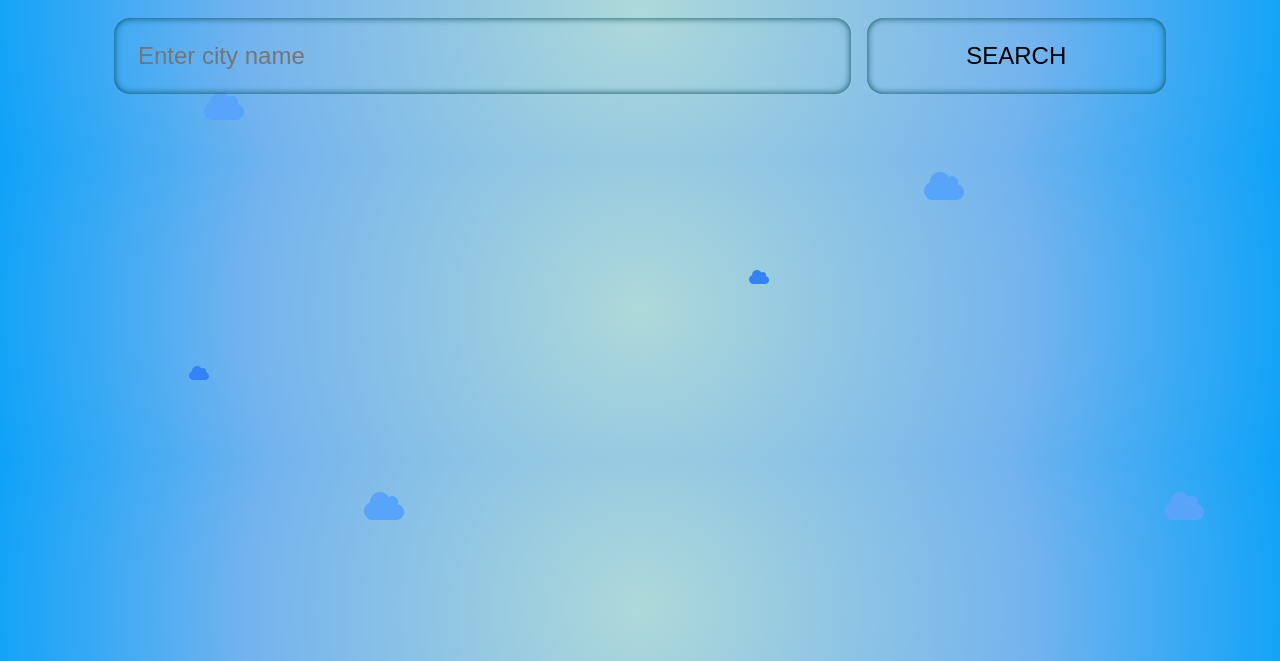
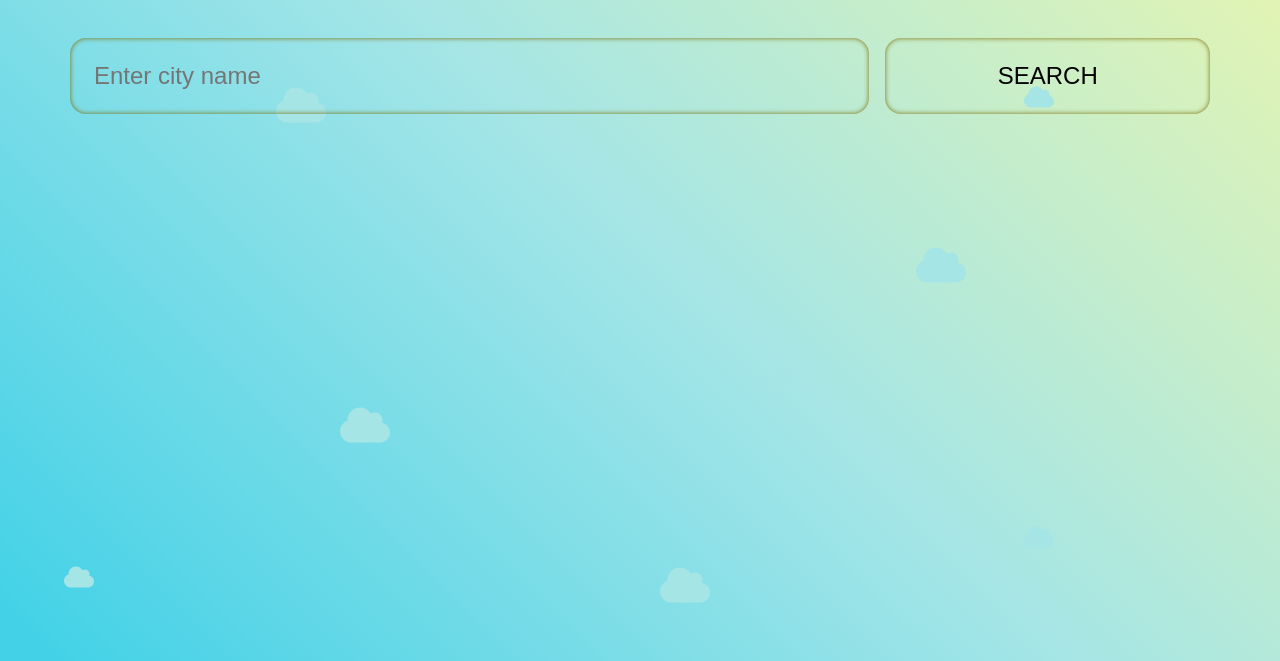
Before and after one commit to maximpypko/Find_weather, a website: page index.html in a window 1280 px wide. Shown: the part 139-800 px from the top of the page. Drawn offline with nearby package versions, Linux system fonts and the light colour scheme.

Commit message:
changed the positioning of the clouds

```diff
--- a/styles/style.scss
+++ b/styles/style.scss
@@ -8,95 +8,95 @@
 
 body {
   position: relative;
-  /* min-height: 100vh; */
-
+  width: 100%;
+  height: 100vh;
+  padding: 70px;
   background-color: #6febeb;
-  background-image: radial-gradient(
-    circle,
-    #aed9d9 0%,
-    #73b3ee 60%,
-    #0ea2f8 100%
+  background: linear-gradient(
+    45deg,
+    rgb(66, 209, 231) 2%,
+    rgb(163, 229, 231) 50%,
+    rgb(235, 246, 172) 100%
   );
-  /* animation: bodyBackground 10s ease-in-out infinite; */
 }
 
 .container {
-  width: 90%;
   margin: 0 auto;
-  padding: 50px;
-  position: relative;
 }
 
 .clouds {
+  width: 100%;
+  height: 100vh;
+  position: absolute;
+  top: 0px;
+  left: 0;
   &__large {
     position: absolute;
-    font-size: 2rem;
-    color: #58a4fb;
-    animation: largeCloudsPosition 30s linear infinite alternate;
+    font-size: 2.5rem;
+    color: #a5e5e5;
+    animation: largeCloudsPosition 25s linear infinite alternate;
+    @include animation(largeCloudsPosition) {
+      0% {
+        transform: translateX(100%) translateZ(0) translateY(0);
+      }
+      100% {
+        transform: translateX(-200%) translateZ(0) translateY(-200%);
+      }
+    }
     &:nth-child(1) {
-      top: 15rem;
-      left: 10rem;
+      top: 10%;
+      left: 10%;
     }
     &:nth-child(3) {
-      top: 40rem;
-      left: 20rem;
+      top: 30%;
+      left: 20%;
     }
     &:nth-child(5) {
-      top: 2rem;
-      left: -1rem;
+      top: 50%;
+      left: 70%;
     }
     &:nth-child(7) {
-      top: 40rem;
-      left: 70rem;
+      top: 70%;
+      left: 25%;
     }
     &:nth-child(9) {
-      top: 20rem;
-      left: 55rem;
+      top: 90%;
+      left: 50%;
     }
   }
   &__small {
     position: absolute;
-    font-size: 1rem;
-    color: #3482f7;
-    animation: smallCloudsPosition 20s linear infinite alternate-reverse;
-    &:nth-child(2) {
-      top: 6rem;
-      left: 23rem;
-    }
-    &:nth-child(4) {
-      top: 24rem;
-      left: 50rem;
-    }
-    &:nth-child(6) {
-      top: -1rem;
-      left: 60rem;
-    }
-    &:nth-child(8) {
-      top: 40rem;
-      left: 1rem;
-    }
-    &:nth-child(10) {
-      top: 30rem;
-      left: 15rem;
-    }
-  }
-}
-
-@keyframes largeCloudsPosition {
+    font-size: 1.5rem;
+    color: #a5e5e5;
+    animation: smallCloudsPosition 10s linear infinite alternate-reverse;
+    @include animation(smallCloudsPosition) {
       0% {
         transform: translateX(100%) translateZ(0) translateY(0);
       }
       100% {
-    transform: translateX(-800%) translateZ(0) translateY(-200%);
+        transform: translateX(-100%) translateZ(0) translateY(200%);
       }
     }
-
-@keyframes smallCloudsPosition {
-  0% {
-    transform: translateX(100%) translateZ(0) translateY(0);
+    &:nth-child(2) {
+      top: 5%;
+      left: 60%;
     }
-  100% {
-    transform: translateX(-800%) translateZ(0) translateY(200%);
+    &:nth-child(4) {
+      top: 25%;
+      left: 80%;
+    }
+    &:nth-child(6) {
+      top: 60%;
+      left: 60%;
+    }
+    &:nth-child(8) {
+      top: 80%;
+      left: 80%;
+    }
+    &:nth-child(10) {
+      top: 85%;
+      left: 5%;
+    }
   }
 }
 
@@ -132,14 +132,14 @@ body {
     font-size: 1.5rem;
     border: none;
     background: transparent;
-    box-shadow: inset 0 0 7px #004b56;
+    box-shadow: inset 0 0 5px #7a6f08;
     border-radius: 1rem;
     opacity: 0;
+    transition: ease 0.2s;
   }
   &__input:hover,
   &__button:hover {
-    background: #3db2b2;
-    transition: ease 0.2s;
+    background: #f6f6f6;
   }
   &__input {
     flex-grow: 5;
@@ -198,6 +198,7 @@ body {
     display: flex;
     justify-content: space-around;
     align-items: center;
+    margin-bottom: 3rem;
   }
   &__title,
   &__temp {
@@ -237,16 +238,16 @@ body {
     display: flex;
     justify-content: space-around;
     align-items: center;
-    margin-top: 3rem;
     font-size: 1.3rem;
     color: #72443c;
   }
   &__infoWrapper,
   &__compass {
-    position: relative;
+    // position: relative;
     opacity: 0;
   }
   &__infoWrapper {
+    margin-right: 15px;
     list-style: none;
     animation: animationContent 0.5s ease-in 1s 1 forwards;
     @include animation(animationContent) {
@@ -285,7 +286,6 @@ body {
     width: 13rem;
     height: 13rem;
     position: relative;
-
     border: 3px dashed #0048ba;
     border-radius: 50%;
     transform: rotateZ(-90deg);
@@ -327,10 +327,10 @@ body {
 
 @media screen and (max-width: 767px) {
   html {
-    font-size: 12px;
+    font-size: 13px;
   }
-  .container {
-    padding: 30px 0;
+  body {
+    padding: 35px;
   }
   .title {
     padding: 0;
@@ -357,22 +357,21 @@ body {
 
 @media screen and (max-width: 400px) {
   .container {
+    padding: 0;
     display: flex;
     flex-direction: column;
   }
-
-  .weather__header {
+  .weather {
+    &__header {
       flex-direction: column;
       padding-bottom: 1.8rem;
       border-bottom: 1px solid grey;
     }
-
-  .weather__main {
+    &__main {
       margin-top: 0;
       flex-direction: column-reverse;
     }
-
-  .weather__infoWrapper {
+    &__infoWrapper {
       width: 100%;
       display: flex;
       flex-direction: column;
@@ -381,8 +380,8 @@ body {
       padding-top: 1.4rem;
       border-top: 1px solid grey;
     }
-
-  .weather__compass {
+    &__compass {
       margin: 1.5rem 0;
     }
   }
+}
```
Also changed, not shown: main.js (line endings or trailing spaces), styles/style.css, 1 other file. Lines whose indentation alone changed are shown as unchanged.
